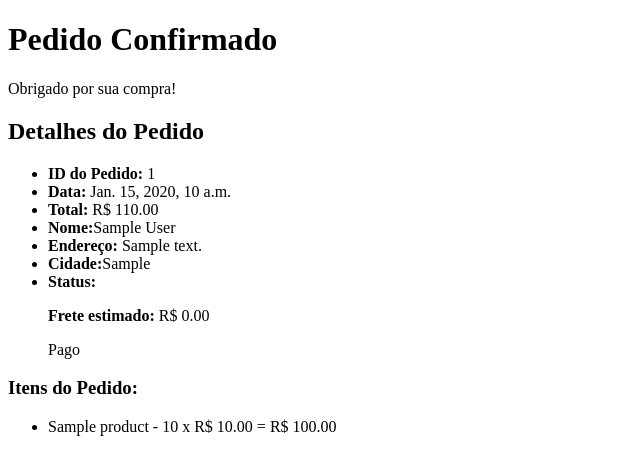
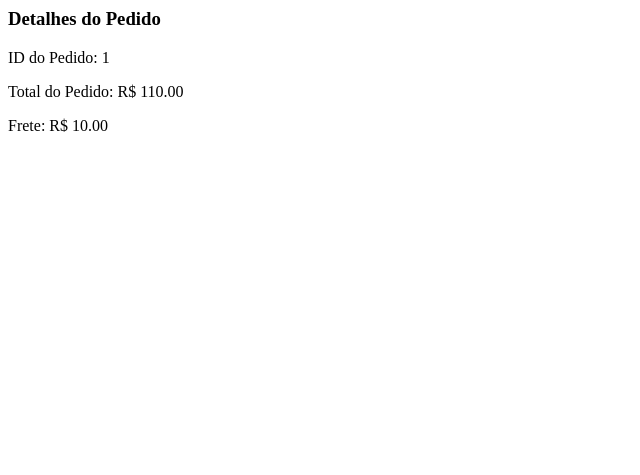
Before and after one commit to Emersoninho/django_ecommerce, a Django app: page /orders/created/1/ in a window 1280 px wide. Shown: the top 475 px of the page, without its empty margins (0-640 px from the left). Run offline with Django 5.2, Linux system fonts and the light colour scheme; tables that the repository leaves empty hold one stand-in row (values such as "Sample post").

Commit message:
ecommerce
criação de frete

```diff
--- a/ecommerce/settings.py
+++ b/ecommerce/settings.py
@@ -35,9 +35,6 @@ SITE_URL = "http://127.0.0.1:8000"
 # Mercado Pago Credenciais
 MERCADO_PAGO_ACCESS_TOKEN = 'TEST-335718016599058-112711-7bcabf11722571ae74d401523d1869a9-148540378'
 MERCADO_PAGO_PUBLIC_KEY = 'TEST-7b1db500-7282-4fe8-9f26-5beace1fd1a4'
-
-# Chave da API do googleMaps
-GOOGLE_MAPS_API_KEY = 'AIzaSyDLhs40Ai4qPNG48RCg9Evp47OBMVCucIU'
 
 # Application definition
 
--- a/orders/forms.py
+++ b/orders/forms.py
@@ -4,4 +4,4 @@ from .models import Address
 class AddressForm(forms.ModelForm):
     class Meta:
         model = Address
-        fields = ['first_name', 'last_name', 'email', 'address_line', 'city', 'state']
+        fields = ['first_name', 'last_name', 'email', 'address_line', 'city', 'state', 'zipcode']
--- a/orders/templates/orders/order_created.html
+++ b/orders/templates/orders/order_created.html
@@ -1,36 +1,4 @@
-<!DOCTYPE html>
-<html lang="en">
-<head>
-    <meta charset="UTF-8">
-    <meta name="viewport" content="width=device-width, initial-scale=1.0">
-    <title>Order Confirmation</title>
-</head>
-<body>
-    <h1>Pedido Confirmado</h1>
-    <p>Obrigado por sua compra!</p>
-    <h2>Detalhes do Pedido</h2>
-    <ul>
-        <li><strong>ID do Pedido:</strong> {{ order.id }}</li>
-        <li><strong>Data:</strong> {{ order.created }}</li>
-        <li><strong>Total:</strong> R$ {{ order.get_total_cost }}</li>
-        <li><strong>Nome:</strong>{{ order.address.first_name }} {{order.address.last_name}}</li>
-        <li><strong>Endereço:</strong> {{ order.address.address_line }}</li>
-        <li><strong>Cidade:</strong>{{ order.address.city }}</li>
-        <li><strong>Status:</strong>
-        <p><strong>Frete estimado:</strong> R$ <span id="shipping-cost">0.00</span></p>
-
-            {% if order.paid %}
-                Pago
-            {% else %}
-                Pendente
-            {% endif %}
-        </li>
-    </ul>
-    <h3>Itens do Pedido:</h3>
-    <ul>
-        {% for item in order.items.all %}
-        <li>{{ item.product.name }} - {{ item.quantity }} x R$ {{ item.price }} = R$ {{ item.get_cost }}</li>
-        {% endfor %}
-    </ul>
-</body>
-</html>
+<h3>Detalhes do Pedido</h3>
+<p>ID do Pedido: {{ order.id }}</p>
+<p>Total do Pedido: R$ {{ order.get_total_cost }}</p>
+<p>Frete: R$ {{ order.shipping_cost }}</p>
--- a/orders/views.py
+++ b/orders/views.py
@@ -2,40 +2,54 @@
 from .models import Order, OrderItem
 from .forms import AddressForm
 from cart.cart import Cart
-from .utils import process_payment_with_mercadopago
-from django.conf import settings
+from .utils import process_payment_with_mercadopago, calculate_shipping_cost_fixed
 
+# Tabela de frete fixo por estado (exemplo)
+FRETE_FIXO_POR_ESTADO = {
+    'SP': 15.00,
+    'RJ': 20.00,
+    'MG': 18.00,
+    'PE': 10.00,
+    'OUTROS': 25.00,  # Valor padrão
+}
+
+# Função para calcular o frete
+def calcular_frete(address):
+    estado = address.state
+    cidade = address.city.lower()
+
+    # Exemplo de cálculo por estado
+    frete = FRETE_FIXO_POR_ESTADO.get(estado, FRETE_FIXO_POR_ESTADO['OUTROS'])
+
+    # Exemplo de ajuste para cidades específicas
+    if cidade in ['carpina', 'recife']:
+        distancia = 15  # Exemplo de distância fictícia em km
+        if distancia <= 10:
+            frete = 5.00
+        elif distancia <= 20:
+            frete = 10.00
+        elif distancia <= 50:
+            frete = 15.00
+        else:
+            frete = 20.00
+
+    return frete
+
+# View para criar o pedido
 def order_create(request):
     cart = Cart(request)
     if request.method == 'POST':
         form = AddressForm(request.POST)
         if form.is_valid():
-            # Salva o endereço do cliente
+            # Salva o endereço
             address = form.save()
+            # Cria o pedido
             order = Order.objects.create(address=address)
 
-            # Simula o cálculo da distância (usando um valor fixo por enquanto, como exemplo)
-            origin = 'Paudalho, PE'  # Endereço da loja
-            destination = f'{address.address_line}, {address.city}, {address.state}'  # Endereço do cliente
+            # Calcula o frete
+            shipping_cost = calculate_shipping_cost_fixed(address.zipcode, '55825000')
+            order.shipping_cost = shipping_cost
 
-            # Calcular a distância (exemplo com valores simulados)
-            # Vamos simular que a distância seja calculada entre os dois pontos.
-            # Para fins de exemplo, vamos assumir algumas distâncias fictícias.
-            # Isso deve ser substituído por um cálculo real (API de geolocalização ou outro método).
-            distance = 15  # Simulando uma distância de 15 km
-            if distance is not None:
-                if distance <= 10:
-                    shipping_cost = 5.00
-                elif distance <= 20:
-                    shipping_cost = 10.00
-                else:
-                    shipping_cost = 15.00
-            else:
-                shipping_cost = 20.00  # Valor padrão em caso de erro
-
-            # Atribui o custo de entrega ao pedido
-            order.shipping_cost = shipping_cost
-            order.save()
 
             # Adiciona os itens do carrinho ao pedido
             for item in cart:
@@ -50,7 +64,8 @@
             payment_method = request.POST.get('payment_method')
             payment_response = process_payment_with_mercadopago(order, payment_method)
 
-            if 'id' in payment_response:
+            # Verifica o pagamento
+            if payment_response and 'id' in payment_response:
                 order.paid = True
                 order.save()
                 cart.clear()
@@ -62,6 +77,7 @@
 
     return render(request, 'orders/order_create.html', {'cart': cart, 'form': form})
 
+# View para exibir o pedido criado
 def order_created(request, order_id):
     order = get_object_or_404(Order, id=order_id)
     return render(request, 'orders/order_created.html', {'order': order})
```
Also changed, not shown: orders/utils.py (+17 -30 lines).
